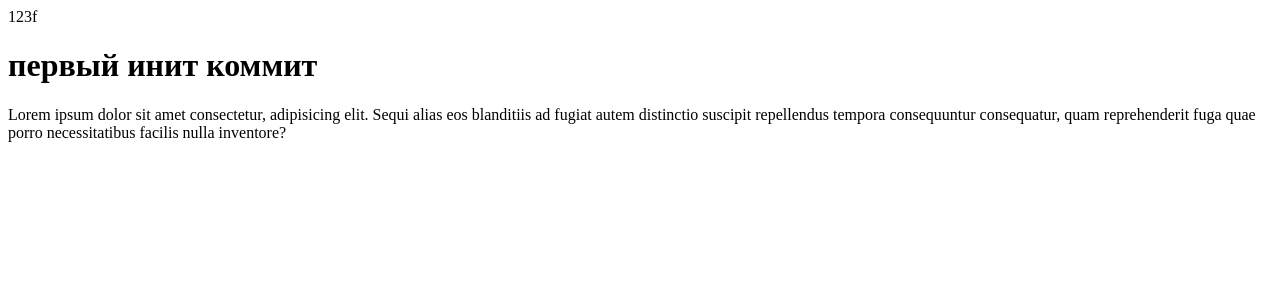
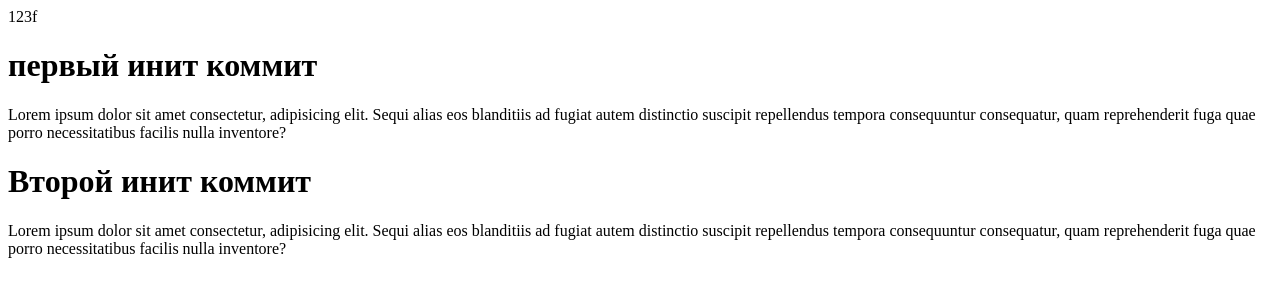
Before and after one commit to blessMe-Padre/test, a plain HTML site: page index.html in a window 1280 px wide. Drawn offline with Linux system fonts and the light colour scheme.

Commit message:
commit commit

```diff
--- a/index.html
+++ b/index.html
@@ -13,6 +13,12 @@
     <p>Lorem ipsum dolor sit amet consectetur, adipisicing elit. Sequi alias eos blanditiis ad fugiat autem distinctio
         suscipit repellendus tempora consequuntur consequatur, quam reprehenderit fuga quae porro necessitatibus facilis
         nulla inventore?</p>
+
+    <h1>Второй инит коммит</h1>
+    <p>Lorem ipsum dolor sit amet consectetur, adipisicing elit. Sequi alias eos blanditiis ad fugiat autem distinctio
+        suscipit repellendus tempora consequuntur consequatur, quam reprehenderit fuga quae porro necessitatibus facilis
+        nulla inventore?</p>
+
 </body>
 
 </html>
```
